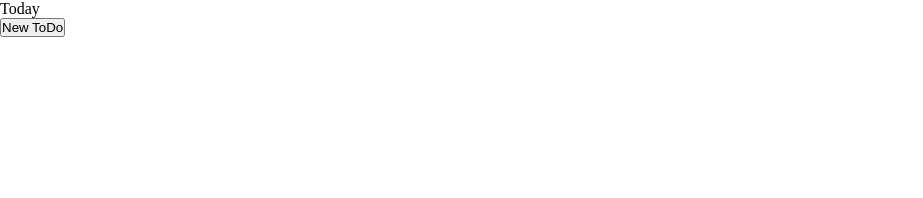
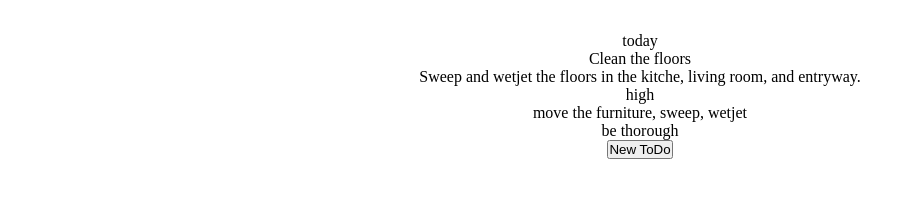
Before and after one commit to Sasquatch8946/Odin-ToDo, a website built with webpack: page src/template.html in a window 1280 px wide. Shown: the whole page, without its empty margins (0-923 px from the left). Built offline with nearby package versions, Linux system fonts and the light colour scheme.

Commit message:
Create displayController factory function with a few methods to create project sections and todo cards.

```diff
--- a/package.json
+++ b/package.json
@@ -3,7 +3,9 @@
   "version": "1.0.0",
   "main": "index.js",
   "scripts": {
-    "test": "echo \"Error: no test specified\" && exit 1"
+    "test": "echo \"Error: no test specified\" && exit 1",
+    "start": "webpack serve --open --config webpack.config.js",
+    "build": "webpack --config webpack.config.js"
   },
   "keywords": [],
   "author": "",
--- a/src/index.js
+++ b/src/index.js
@@ -17,9 +17,67 @@ class ToDo {
 	}
 }
 
+const displayController = (function () {
+
+	const getContainer = () => {
+		return document.querySelector(".todos");
+	};
+
+	const createProject = (projectName) => {
+		const container = getContainer();
+		const project = document.createElement("div");
+		project.innerText = projectName;
+		project.classList.add("project-section");
+		project.dataset.project = projectName;
+		container.appendChild(project);
+	}
+
+	const createTodoCard = (projectName, todo) => {
+		const container = document.querySelector(`.project-section[data-project=${projectName}`);
+		const cardTitle = document.createElement("div");
+		cardTitle.innerText = todo.title;
+		const cardDescription = document.createElement("div");
+		cardDescription.innerText = todo.description;
+		const cardDate = document.createElement("div");
+		cardDate.innerText = todo.dueDate;
+		const cardPriority = document.createElement("div");
+		cardPriority.innerText = todo.priority;
+		const cardChecklist = document.createElement("div");
+		cardChecklist.innerText = todo.checklist;
+		const cardNotes = document.createElement("div");
+		cardNotes.innerText = todo.notes;
+		container.appendChild(cardTitle);
+		container.appendChild(cardDescription);
+		container.appendChild(cardPriority);
+		container.appendChild(cardChecklist);
+		container.appendChild(cardNotes);
+	}
+
+	return {
+		createProject,
+		createTodoCard,
+	}
+})();
+
+let projects = {
+	today: []
+}
+
 let myToDo = new ToDo("Clean the floors",
 	"Sweep and wetjet the floors in the kitche, living room, and entryway.",
 	"5/15/25",
 	"high",
 	"move the furniture, sweep, wetjet",
 	"be thorough");
+
+console.log(myToDo);
+
+console.log(typeof projects.today);
+
+projects.today.push(myToDo);
+
+for (let project in projects) {
+	console.log(projects[project]);
+	displayController.createProject(project);
+	displayController.createTodoCard(project, projects[project][0]);
+}
--- a/src/styles.css
+++ b/src/styles.css
@@ -2,3 +2,20 @@
     margin: 0;
     padding: 0;
 }
+
+.grid-container {
+    display: grid;
+    place-items: center;
+    margin: 1rem;
+    padding: 1rem;
+}
+
+.todos {
+    display: grid;
+    place-items: center;
+}
+
+.project-section {
+    display: grid;
+    place-items: center;
+}
--- a/src/template.html
+++ b/src/template.html
@@ -7,10 +7,8 @@
 </head>
 <body>
     <div class="grid-container">
-        <div class="default-project">
-            <div class="title">Today</div>
-        </div>
+        <div class="todos"></div>
+        <button>New ToDo</button>
     </div>
-    <button>New ToDo</button>
 </body>
 </html>
```
